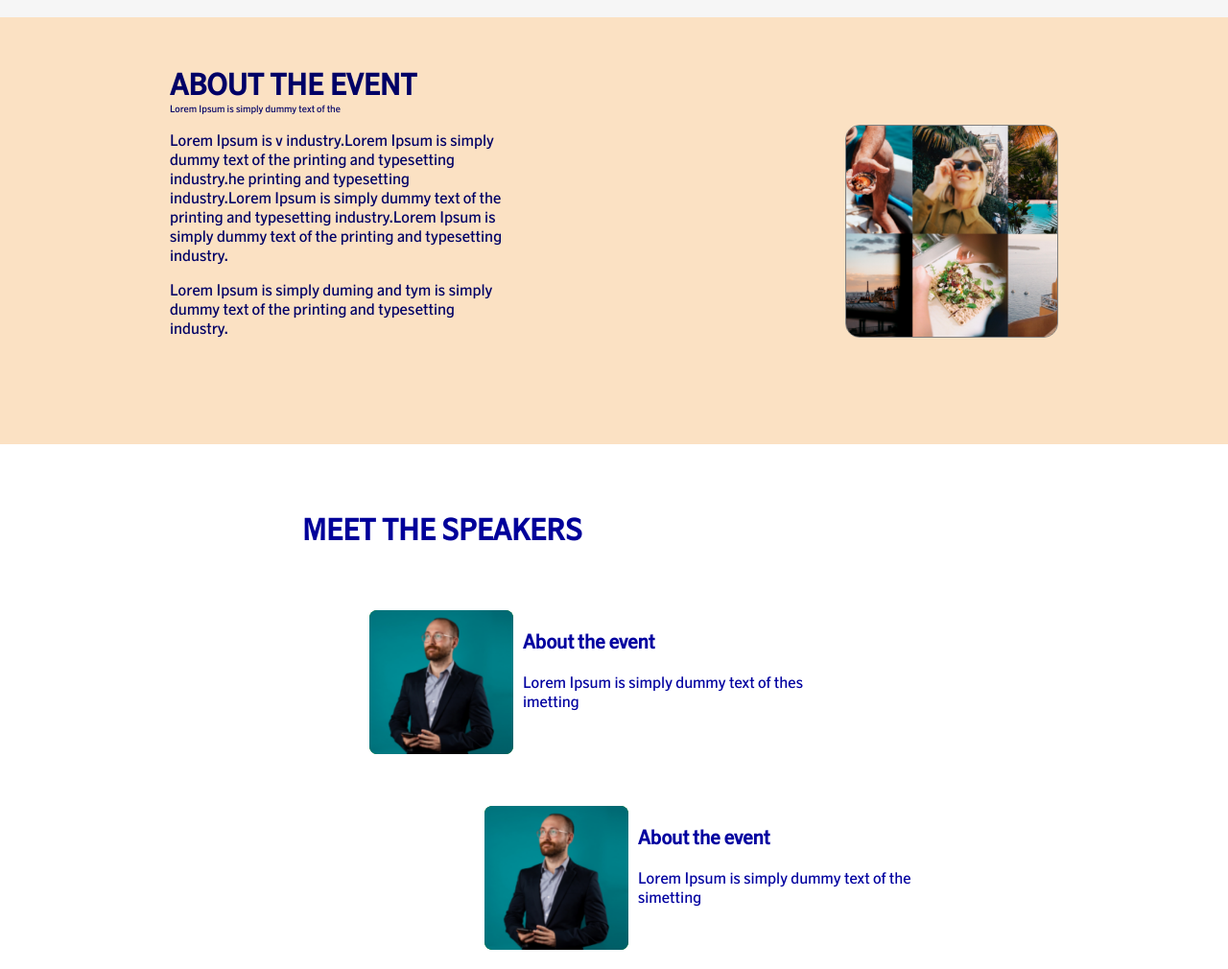
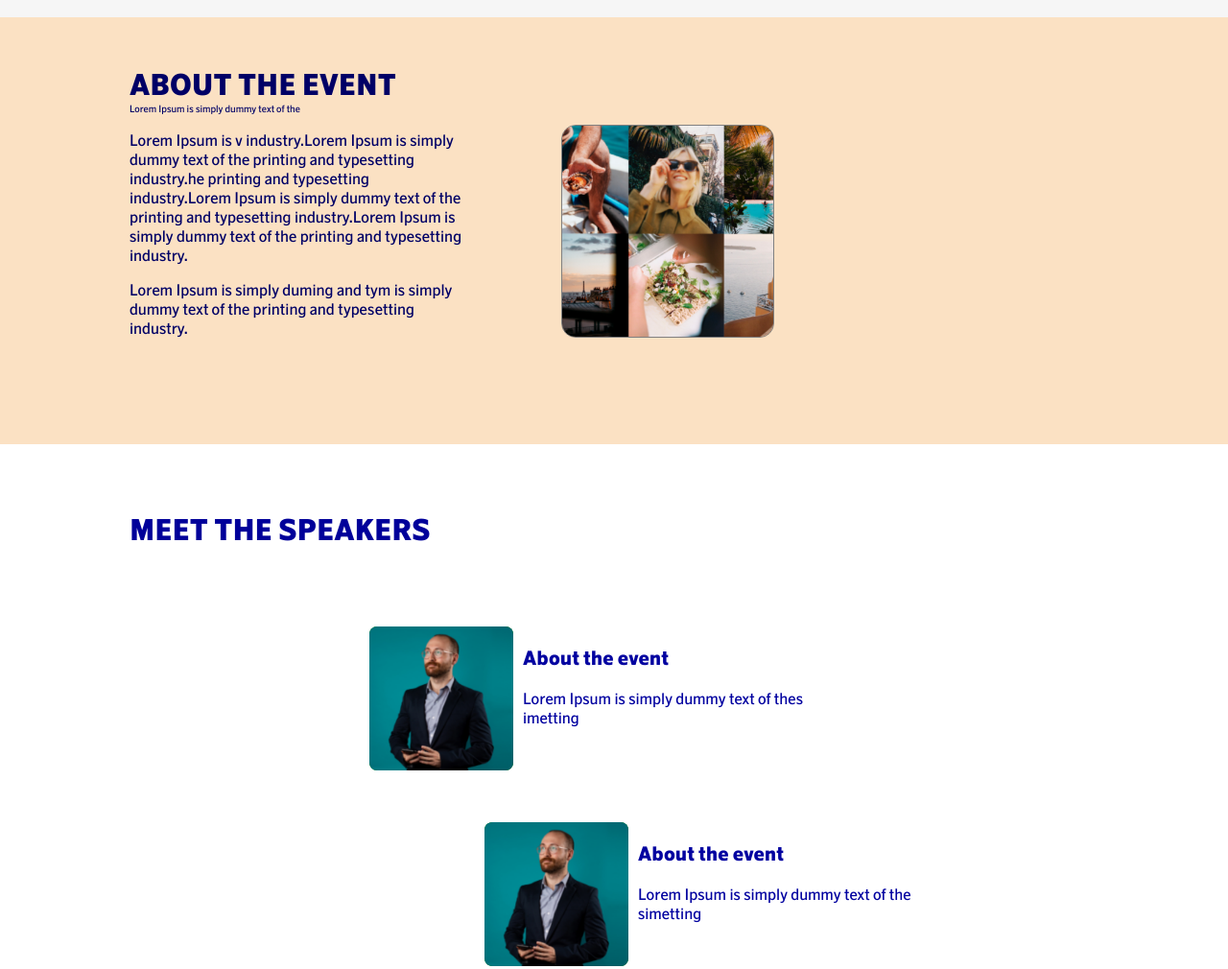
Before and after one commit to Valerchik1907/sas, a plain HTML site: page Landing/index.html in a window 1280 px wide. Shown: the part 1020-2030 px from the top of the page at 96% size. Drawn offline with Linux system fonts and the light colour scheme; files whose address does not match are found by name.

Commit message:
Aligned all blocks, added font to all headings, changed font size

```diff
--- a/Landing/css/index.css
+++ b/Landing/css/index.css
@@ -177,22 +177,23 @@ body {
   background:  rgb(4, 4, 169);
   cursor: pointer;
 }
-.third-block {
+.event-block {
   display: flex;
   width: 100%;
   height: 445px;
-  justify-content: space-around;
   align-items: center;
   background: #fbe1c3;
 }
 .description-block {
   padding-bottom: 45px;
+  padding-left: 135px;
   color: rgb(0 0 102);
 }
 .description-title {
   text-transform: uppercase;
   font-size: 30px;
   font-weight: bold;
+  font-family: "Scandinavian New Black";
 }
 .subtitle {
   font-size: 10px;
@@ -202,10 +203,11 @@ body {
   width: 350px;
   font-size: 16px;
 }
-.img {
+.img-event {
   width: 220px;
   height: 220px;
   border-radius: 15px;
+  margin-left: 100px;
   border: 1px solid gray;
 }
 
@@ -215,7 +217,10 @@ body {
 }
 .speakers-title {
   text-transform: uppercase;
+  font-family: "Scandinavian New Black";
   font-weight: bold;
+  position: absolute;
+  left: 135px;
   font-size: 30px;
   color: rgb(0 0 154);
 }
@@ -230,6 +235,7 @@ body {
 .first-speakers {
   border-radius: 8px;
   display: flex;
+  margin-top: 120px;
 }
 .speakers-img {
   width: 150px;
@@ -248,6 +254,7 @@ body {
   font-size: 20px;
   font-weight: bold;
   color: rgb(2, 2, 160);
+  font-family: "Scandinavian New Black";
 }
 .event-description {
   font-size: 16px;
@@ -267,10 +274,11 @@ body {
   width: 100%;
 }
 .question-box {
-  padding-left: 100px;
+  padding-left: 135px;
 }
 
 .question-title {
+  font-family: "Scandinavian New Black";
   text-transform: uppercase;
   font-size: 30px;
   color: rgb(0 0 102);
@@ -313,7 +321,7 @@ body {
 .button-container {
   display: flex;
   margin-left: 25px;
-  font-size: 8px;
+  font-size: 14px;
   opacity: 0.8;
   width: 50%;
 }
@@ -334,7 +342,7 @@ body {
   justify-content: space-between;
 }
 .folg {
-  font-size: 8px;
+  font-size: 14px;
   border-left: 1px solid #091cae;
   display: flex;
   padding-left: 15px;
--- a/Landing/index.html
+++ b/Landing/index.html
@@ -39,7 +39,7 @@
     </div>
       <button class="button-send"> send</button>
     </div>
-    <div class="third-block" >
+    <div class="event-block" >
       <div class="description-block">
         <div class="description-title" >about the event</div>
         <div class="subtitle" > Lorem Ipsum is simply dummy text of the</div>
@@ -48,7 +48,7 @@
           <p>Lorem Ipsum is simply duming and tym is simply dummy text of the printing and typesetting industry.</p>
         </div>
       </div>
-        <img class="img" src="./images/all.png" />
+        <img class="img-event" src="./images/all.png" />
 
     </div>
     <div class="speakers-container" >
```
